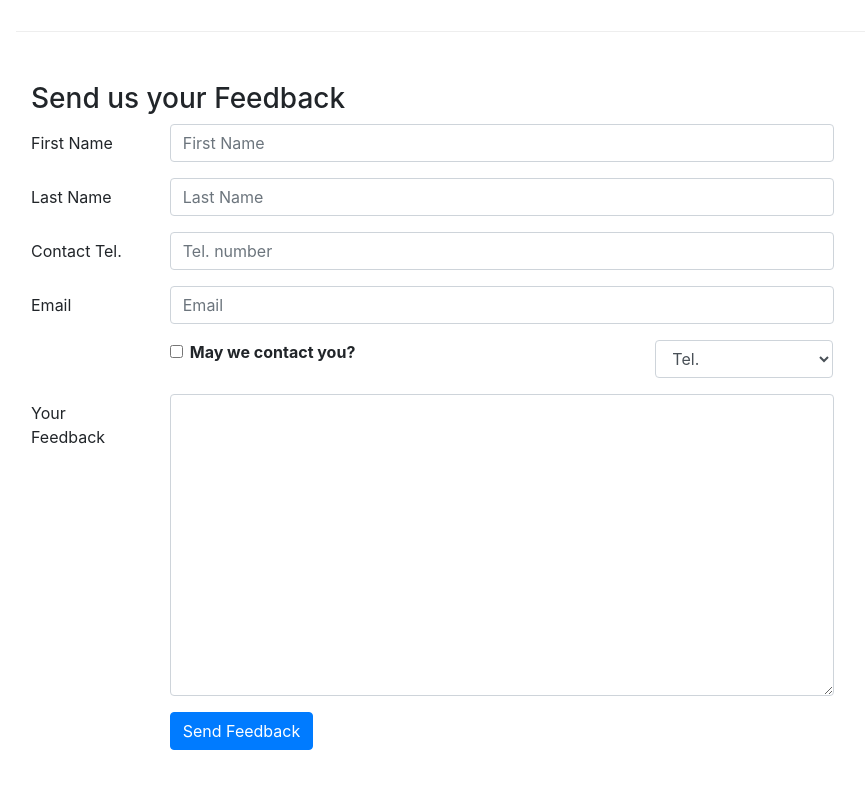
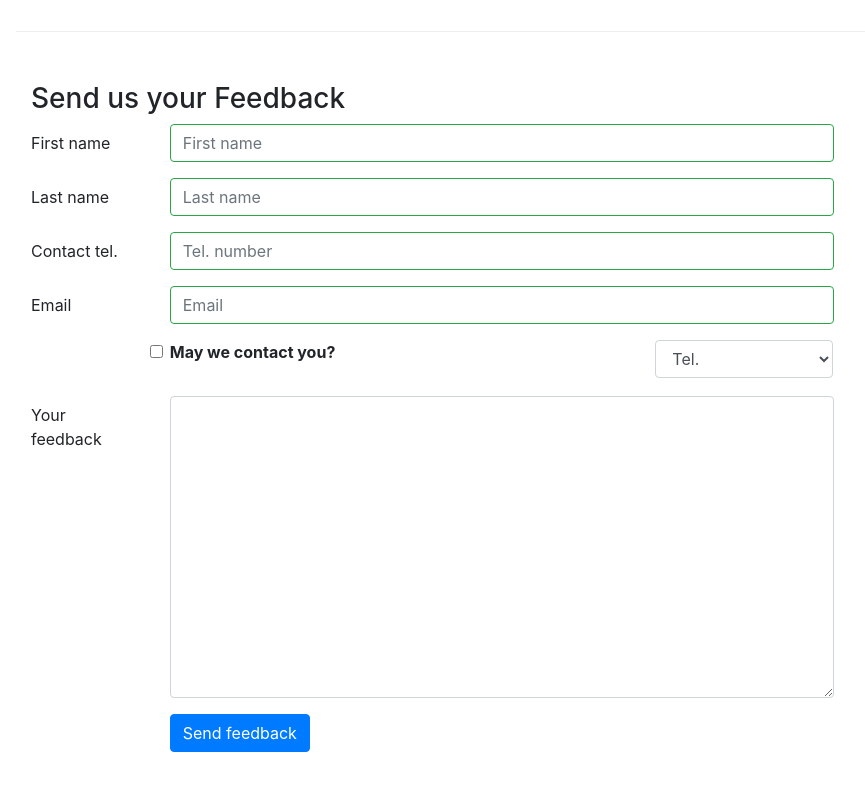
Before and after one commit to zorgonide/ReactJs-Restaurant-Website, a React (Create React App) app: page /contactus in a window 1280 px wide. Shown: the part 840-1640 px from the top of the page, without its empty margins (69-934 px from the left). Built offline with nearby package versions, Linux system fonts and the light colour scheme.

Commit message:
Controlled form validation

```diff
--- a/src/components/ContactComponent.js
+++ b/src/components/ContactComponent.js
@@ -1,5 +1,5 @@
 import React, { Component } from 'react';
-import { Breadcrumb, BreadcrumbItem, Button, Form, FormGroup, Label, Input, Col } from 'reactstrap';
+import { Breadcrumb, BreadcrumbItem, Button, Form, FormGroup, Label, Input, Col, FormFeedback } from 'reactstrap';
 import { Link } from 'react-router-dom';
 
 class Contact extends Component{
@@ -12,7 +12,13 @@
             email: '',
             agree: false,
             contactType: 'Tel.',
-            message: ''
+            message: '',
+            touched: {
+                firstname: false,
+                lastname: false,
+                email: false,
+                telnum: false
+            }
         };
         this.handleInputChange = this.handleInputChange.bind(this);
         this.handleSubmit = this.handleSubmit.bind(this);
@@ -33,7 +39,43 @@
         event.preventDefault();
     }
 
+    handleBlur = field =>(event) => {
+        this.setState({
+            touched: { ...this.state.touched, [field]: true}
+        });
+    }
+
+    validate(firstname, lastname, telnum, email){
+        const errors = {
+            firstname: '',
+            lastname: '',
+            telnum: '',
+            email: ''
+        };
+
+        if (this.state.touched.firstname && firstname.length < 3)
+            errors.firstname = 'First name should be >= 3 characters';
+        else if (this.state.touched.firstname && firstname.length > 10)
+            errors.firstname = 'First name shouldbe <= 10 characters';
+
+        if (this.state.touched.lastname && lastname.length < 3)
+            errors.lastname = 'Last name should be >= 3 characters';
+        else if (this.state.touched.lastname && lastname.length > 10)
+            errors.lastname = 'Last name shouldbe <= 10 characters';
+
+        const reg = /^\d+$/;
+
+        if (this.state.touched.telnum && !reg.test(telnum))
+            errors.telnum = 'Telephone number should contain only numbers';
+
+        if (this.state.touched.email && email.split('').filter(x => x === '@').length !== 1)
+            errors.email = 'Email should contain an @ sign';
+
+        return errors;
+    }
+
     render() {
+        const errors = this.validate(this.state.firstname, this.state.lastname, this.state.telnum, this.state.email);
         return(
             <div className="container">
                 <div className="row">
@@ -79,76 +121,65 @@
                     <div className="col-12 col-md-9">
                         <Form onSubmit={this.handleSubmit}>
                             <FormGroup row>
-                                <Label htmlFor="firstname" md={2}>First Name</Label>
+                                <Label htmlFor="firstname" md={2}>First name</Label>
                                 <Col md={10}>
-                                    <Input type="text" id="firstname" name="firstname"
-                                        placeholder="First Name"
-                                        value={this.state.firstname}
-                                        onChange={this.handleInputChange} />
+                                    <Input type="text" id="firstname" name="firstname" placeholder="First name" value={this.state.firstname} valid={errors.firstname === ''} invalid={errors.firstname !== ''} onChange={this.handleInputChange} onBlur={this.handleBlur('firstname')} />
+                                    <FormFeedback>{errors.firstname}</FormFeedback>
                                 </Col>
                             </FormGroup>
+
                             <FormGroup row>
-                                <Label htmlFor="lastname" md={2}>Last Name</Label>
+                                <Label htmlFor="lastname" md={2}>Last name</Label>
                                 <Col md={10}>
-                                    <Input type="text" id="lastname" name="lastname"
-                                        placeholder="Last Name"
-                                        value={this.state.lastname}
-                                        onChange={this.handleInputChange} />
+                                    <Input type="text" id="lastname" name="lastname" placeholder="Last name" value={this.state.lastname} valid={errors.lastname === ''} invalid={errors.lastname !== ''} onChange={this.handleInputChange} onBlur={this.handleBlur('lastname')} />
+                                    <FormFeedback>{errors.lastname}</FormFeedback>
                                 </Col>
                             </FormGroup>
+
                             <FormGroup row>
-                            <Label htmlFor="telnum" md={2}>Contact Tel.</Label>
+                                <Label htmlFor="telnum" md={2}>Contact tel.</Label>
                                 <Col md={10}>
-                                    <Input type="tel" id="telnum" name="telnum"
-                                        placeholder="Tel. number"
-                                        value={this.state.telnum}
-                                        onChange={this.handleInputChange} />
+                                    <Input type="tel" id="telnum" name="telnum" placeholder="Tel. number" value={this.state.telnum} valid={errors.telnum === ''} invalid={errors.telnum !== ''} onChange={this.handleInputChange} onBlur={this.handleBlur('telnum')} />
+                                    <FormFeedback>{errors.telnum}</FormFeedback>
                                 </Col>
                             </FormGroup>
+
                             <FormGroup row>
                                 <Label htmlFor="email" md={2}>Email</Label>
                                 <Col md={10}>
-                                    <Input type="email" id="email" name="email"
-                                        placeholder="Email"
-                                        value={this.state.email}
-                                        onChange={this.handleInputChange} />
+                                    <Input type="email" id="email" name="email" placeholder="Email" value={this.state.email} valid={errors.email === ''} invalid={errors.email !== ''} onChange={this.handleInputChange} onBlur={this.handleBlur('email')} />
+                                    <FormFeedback>{errors.email}</FormFeedback>
                                 </Col>
                             </FormGroup>
+
+
                             <FormGroup row>
-                                <Col md={{size: 6, offset: 2}}>
-                                    <FormGroup check>
+                                <Col md={{ size: 6, offset: 2 }}>
+                                    <FormGroup>
                                         <Label check>
-                                            <Input type="checkbox"
-                                                name="agree"
-                                                checked={this.state.agree}
-                                                onChange={this.handleInputChange} /> {' '}
+                                            <Input type="checkbox" name="agree" checked={this.state.agree} onChange={this.handleInputChange} /> {' '}
                                             <strong>May we contact you?</strong>
                                         </Label>
                                     </FormGroup>
                                 </Col>
-                                <Col md={{size: 3, offset: 1}}>
-                                    <Input type="select" name="contactType"
-                                            value={this.state.contactType}
-                                            onChange={this.handleInputChange}>
+                                <Col md={{ size: 3, offset: 1 }}>
+                                    <Input type="select" name="contactType" value={this.state.contactType} onChange={this.handleInputChange} >
                                         <option>Tel.</option>
                                         <option>Email</option>
                                     </Input>
                                 </Col>
                             </FormGroup>
+
                             <FormGroup row>
-                                <Label htmlFor="message" md={2}>Your Feedback</Label>
+                                <Label htmlFor="feedback" md={2}>Your feedback</Label>
                                 <Col md={10}>
-                                    <Input type="textarea" id="message" name="message"
-                                        rows="12"
-                                        value={this.state.message}
-                                        onChange={this.handleInputChange}></Input>
+                                    <Input type="textarea" id="message" name="message" rows="12" value={this.state.message} onChange={this.handleInputChange} />
                                 </Col>
                             </FormGroup>
+
                             <FormGroup row>
-                                <Col md={{size: 10, offset: 2}}>
-                                    <Button type="submit" color="primary">
-                                        Send Feedback
-                                    </Button>
+                                <Col md={{ size: 10, offset: 2 }}>
+                                    <Button type="submit" color="primary">Send feedback</Button>
                                 </Col>
                             </FormGroup>
                         </Form>
```
